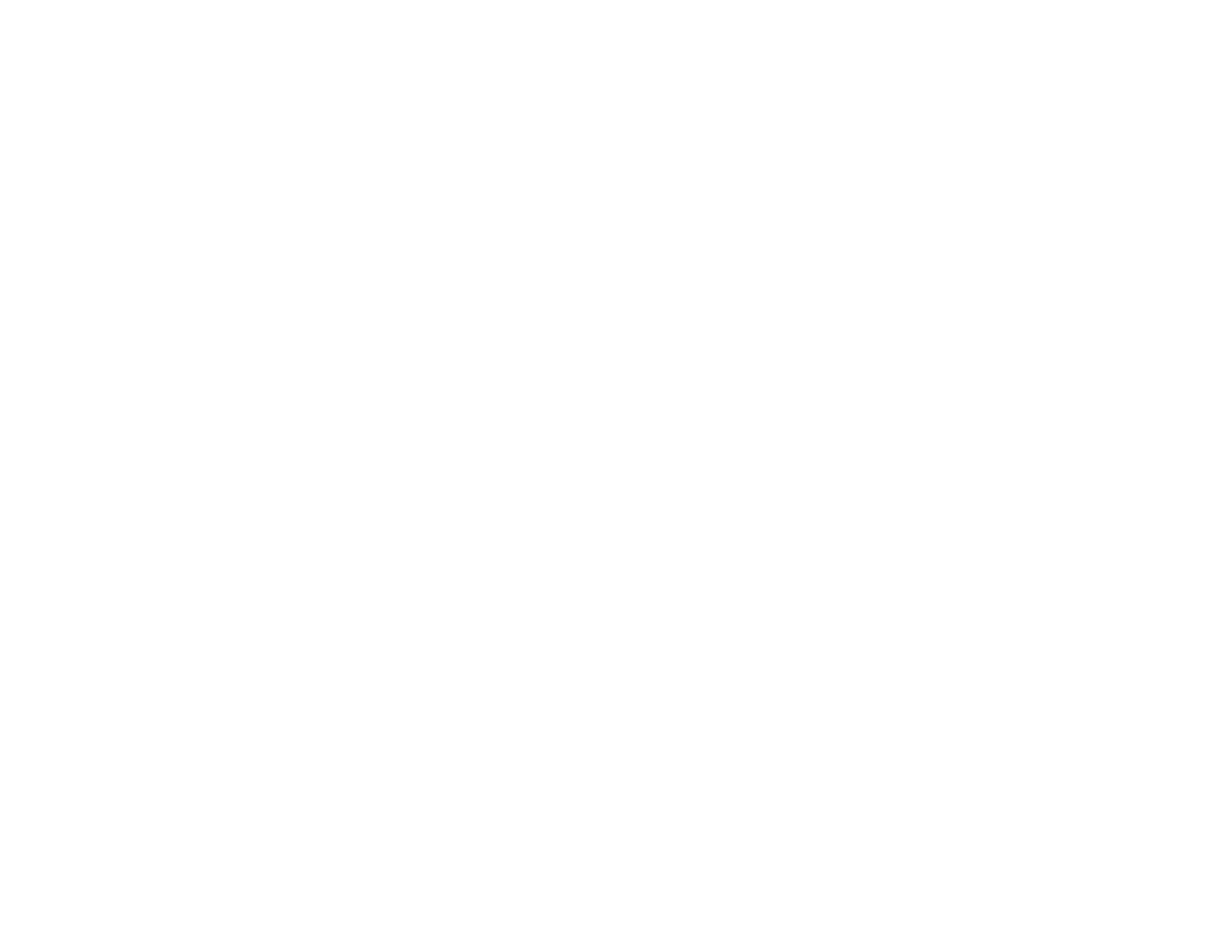
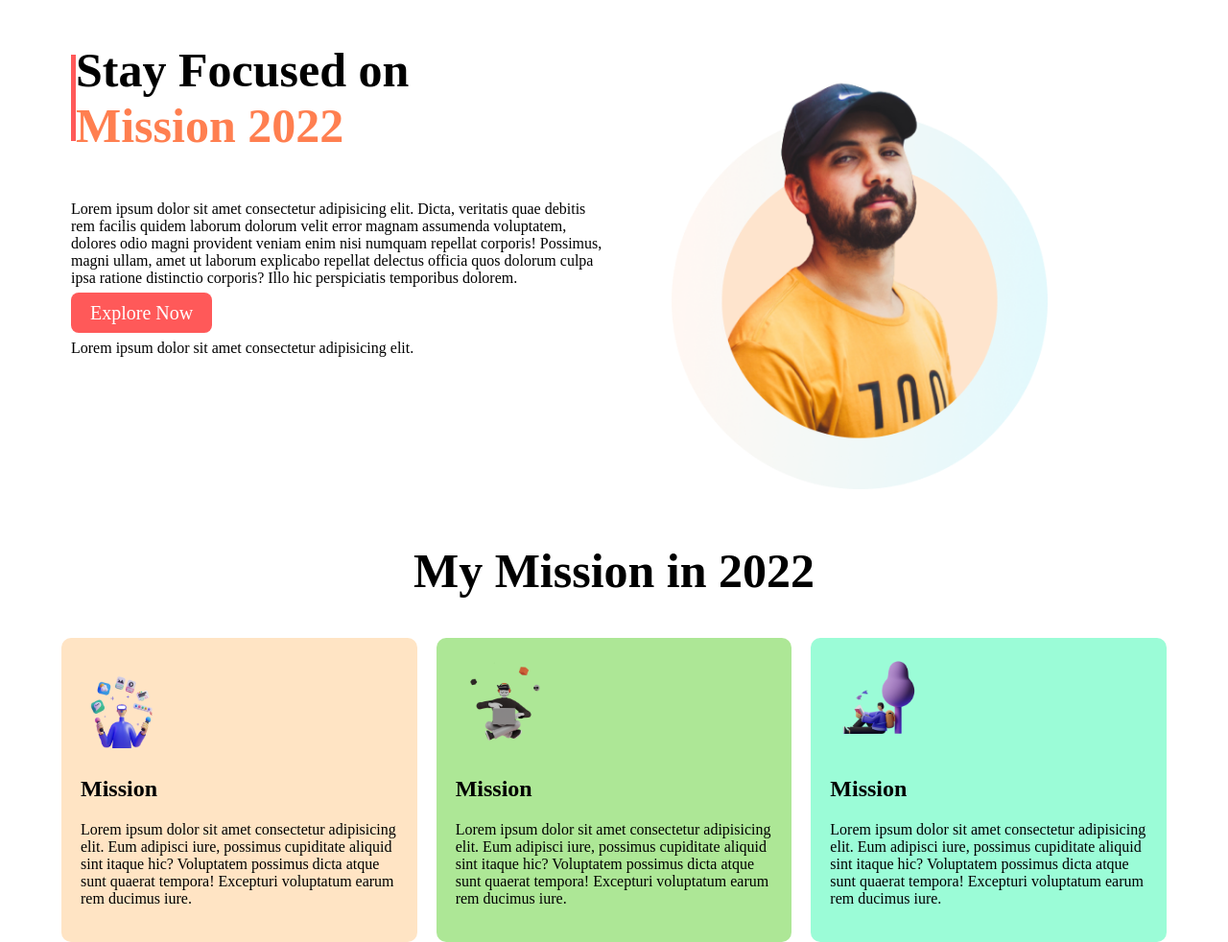
Before and after one commit to ahzihan/my-portfolio-two, a plain HTML site: page index.html in a window 1280 px wide. Shown: the whole page at 96% size. Before the commit the page ends 800 px from the top, so only its background shows below. Drawn offline with Linux system fonts and the light colour scheme.

Commit message:
update one

```diff
--- a/index.html
+++ b/index.html
@@ -8,6 +8,42 @@
     <link rel="stylesheet" href="style.css">
 </head>
 <body>
-
+    <header class="header-section">
+        <div class="container">
+            <div class="half-width">
+                <div class="box">
+                    <span class="border-style"></span>
+                    <h1>Stay Focused on<br>
+                       <span class="defalt-color">Mission 2022</span></h1>
+                </div>
+                <p>Lorem ipsum dolor sit amet consectetur adipisicing elit. Dicta, veritatis quae debitis rem facilis quidem laborum dolorum velit error magnam assumenda voluptatem, dolores odio magni provident veniam enim nisi numquam repellat corporis! Possimus, magni ullam, amet ut laborum explicabo repellat delectus officia quos dolorum culpa ipsa ratione distinctio corporis? Illo hic perspiciatis temporibus dolorem.</p>
+                <a href="#" class="default-btn" target="_blank" rel="noopener noreferrer">Explore Now</a>
+                <p>Lorem ipsum dolor sit amet consectetur adipisicing elit.</p>
+            </div>
+            <div class="half-width">
+                <img src="images/person/person-2.png" alt="">
+            </div>
+        </div>
+    </header>
+    <section>
+        <h1 class="mission">My Mission in <span class="defalt-color">2022</span></h1>
+        <div class="container">
+            <div class="card color-bg1">
+                <div class="logo"><img src="images/illustrators/illustrator-1.png" alt=""></div>
+                <div class="title"><h2>Mission</h2></div>
+                <p>Lorem ipsum dolor sit amet consectetur adipisicing elit. Eum adipisci iure, possimus cupiditate aliquid sint itaque hic? Voluptatem possimus dicta atque sunt quaerat tempora! Excepturi voluptatum earum rem ducimus iure.</p>
+            </div>
+            <div class="card color-bg2">
+                <div class="logo"><img src="images/illustrators/illustrator-2.png" alt=""></div>
+                <div class="title"><h2>Mission</h2></div>
+                <p>Lorem ipsum dolor sit amet consectetur adipisicing elit. Eum adipisci iure, possimus cupiditate aliquid sint itaque hic? Voluptatem possimus dicta atque sunt quaerat tempora! Excepturi voluptatum earum rem ducimus iure.</p>
+            </div>
+            <div class="card color-bg3">
+                <div class="logo"><img src="images/illustrators/illustrator-3.png" alt=""></div>
+                <div class="title"><h2>Mission</h2></div>
+                <p>Lorem ipsum dolor sit amet consectetur adipisicing elit. Eum adipisci iure, possimus cupiditate aliquid sint itaque hic? Voluptatem possimus dicta atque sunt quaerat tempora! Excepturi voluptatum earum rem ducimus iure.</p>
+            </div>
+        </div>
+    </section>
 </body>
 </html>
--- a/style.css
+++ b/style.css
@@ -0,0 +1,66 @@
+body{
+    margin: 0;
+}
+h1{
+    font-size: 50px;
+}
+a{
+    text-decoration: none;
+}
+.container{
+    display: flex;
+    width: 90%;
+    margin: auto;
+}
+.half-width{
+    width: 50%;
+    padding: 10px;
+}
+.default-btn{
+    background-color: #FF5959;
+    padding: 10px 20px;
+    color: white;
+    font-size: 20px;
+    font-weight: 500;
+    border-radius: 8px;
+}
+.half-width h1 span{
+    color: coral;
+}
+.half-width img{
+    max-width: 100%;
+    height: 500px;
+    margin-left: 50px;
+}
+.box{
+    display: flex;
+    align-items: center;
+}
+.border-style{
+    border-left: 5px solid #FF5959;
+    border-image-slice: 1;
+    height: 90px;
+
+}
+.mission{
+    text-align: center;
+}
+.card{
+    border-radius: 10px;
+    padding: 20px;
+}
+.color-bg1{
+    background-color: bisque;
+}
+.color-bg2{
+    background-color: rgb(173, 231, 150);
+    margin-left: 20px;
+    margin-right: 20px;
+}
+.color-bg3{
+    background-color: rgb(155, 252, 215);
+}
+.logo img{
+    width: 100px;
+    height: 100px;
+}
```
